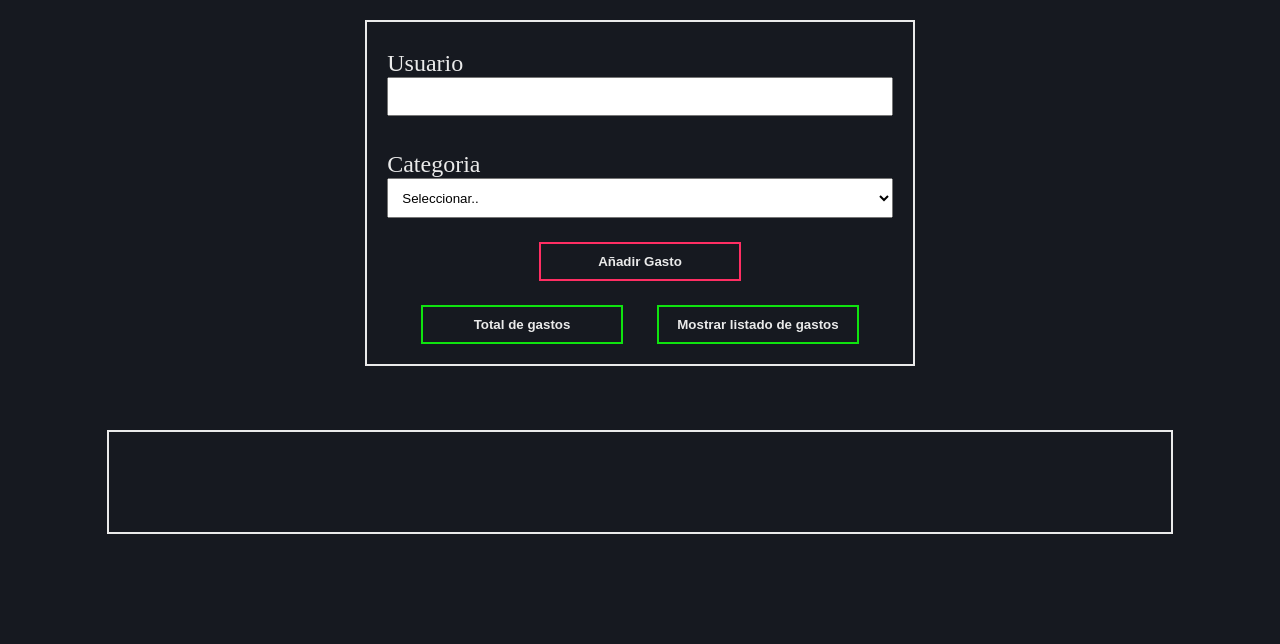
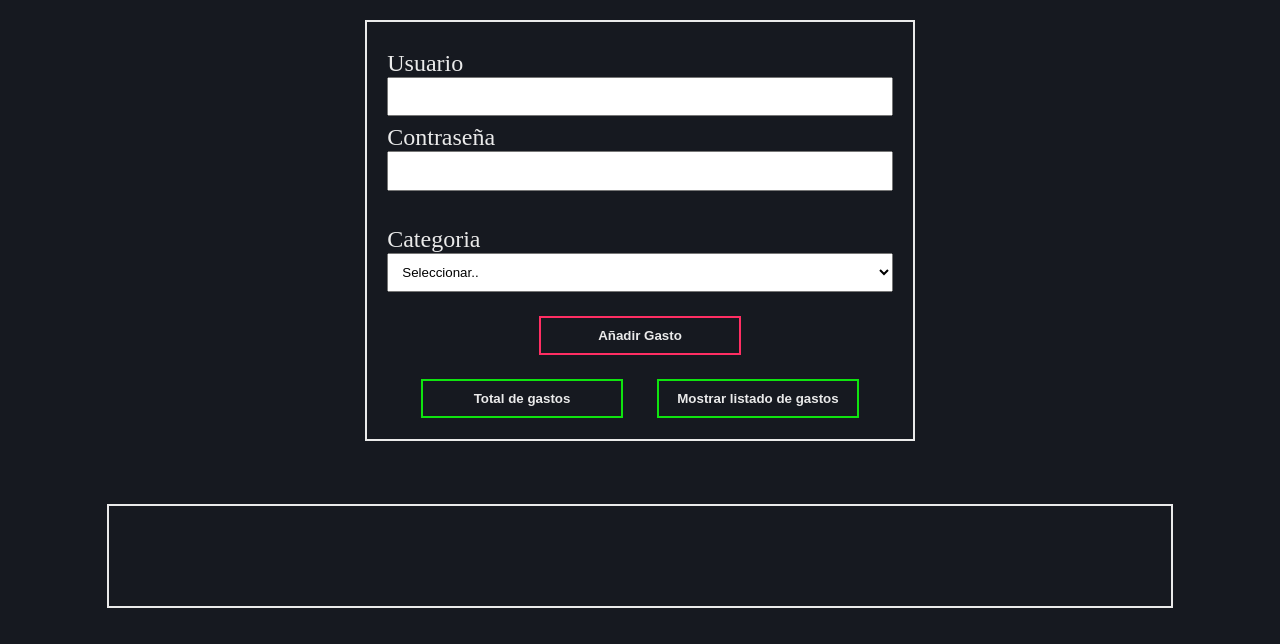
Before and after one commit to BMisfits00/JS-Coderhouse-Proyecto-Final, a plain HTML site: page index.html in a window 1280 px wide. Shown: the part 156-800 px from the top of the page. Drawn offline with Linux system fonts and the light colour scheme.

Commit message:
Arreglando el index

```diff
--- a/index.html
+++ b/index.html
@@ -19,6 +19,8 @@
         <form action="">
             <label for="usuario">Usuario</label>
             <input type="text" id="usuario">
+            <label for="contraseña">Contraseña</label>
+            <input type="password" id="usuario">
             <br>
 
             <label for="gasto">Categoria</label>
```
